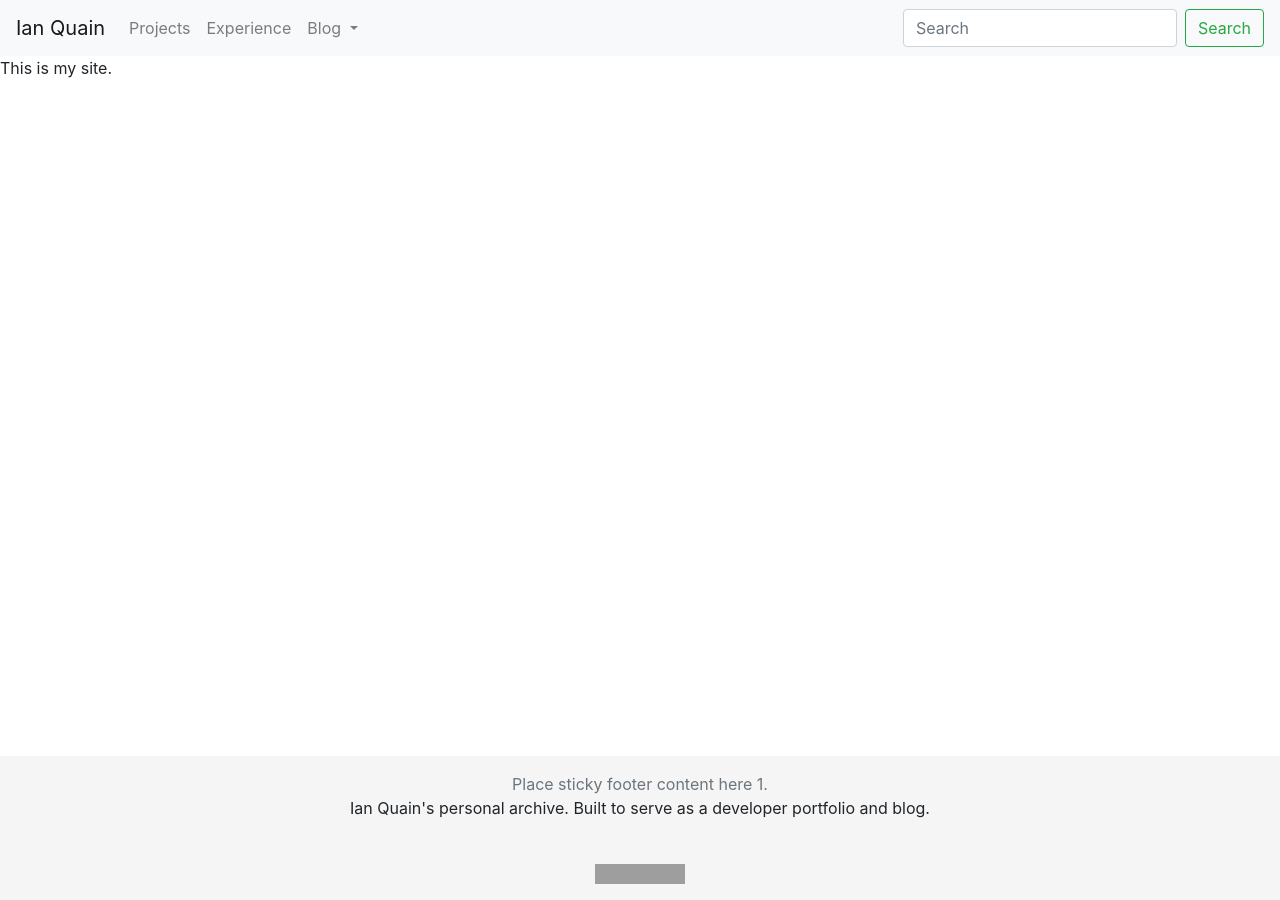
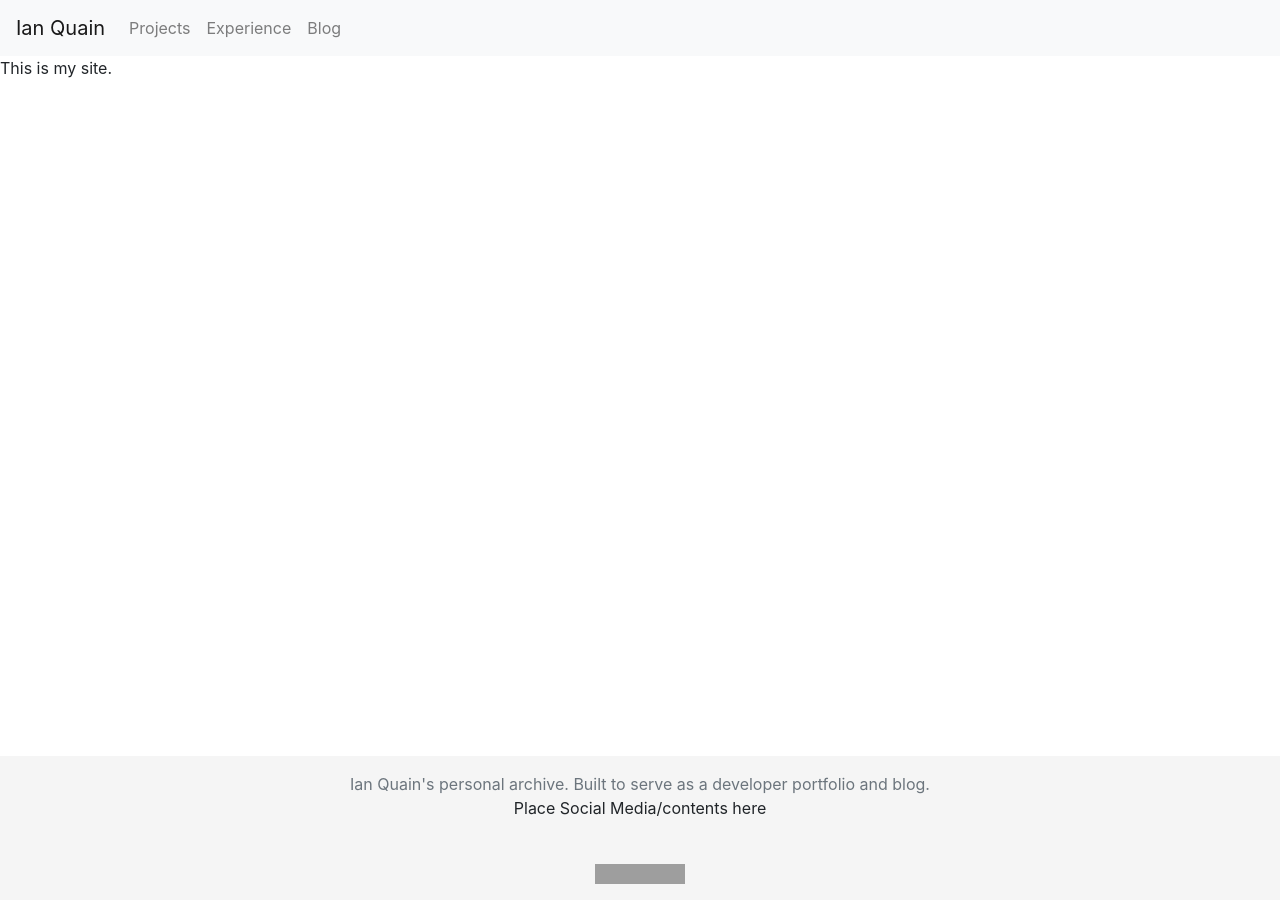
Before and after one commit to quaini/deprecated-personal-website, a Jekyll site: the page built from index.html, in a window 1280 px wide. Built offline with Jekyll 4.4.1, drawn with Linux system fonts in a browser that asks for light colours; nearby versions of some CDN libraries; grey boxes are pictures that could not be loaded.

Commit message:
clean up footer and navbar and add youtube channel social

```diff
--- a/_includes/footer.html
+++ b/_includes/footer.html
@@ -16,11 +16,11 @@
         <div class="wrapper">
             <div class="footer-col-wrapper">
                 <div class="footer-col">
-                    <span class="text-muted">Place sticky footer content here 1.</span>
+                    <span class="text-muted">{{ site.description | escape }}</span>
                 </div>
 
                 <div class="footer-col">
-                    <p>{{ site.description | escape }}</p>
+                    <p>Place Social Media/contents here</p>
                 </div>
 
                 <!-- License -->
--- a/_includes/navbar.html
+++ b/_includes/navbar.html
@@ -25,23 +25,10 @@
                     <li class="nav-item">
                         <a class="nav-link" href="#">Experience</a>
                     </li>
-                    <li class="nav-item dropdown">
-                        <a class="nav-link dropdown-toggle" href="#" id="navbarDropdown" role="button" data-toggle="dropdown" aria-haspopup="true" aria-expanded="false">
-                            Blog
-                        </a>
-                        <div class="dropdown-menu" aria-labelledby="navbarDropdown">
-                            <a class="dropdown-item" href="#">Tech</a>
-                            <a class="dropdown-item" href="#">Chess</a>
-                            <a class="dropdown-item" href="#">Fitness</a>
-                            <a class="dropdown-item" href="#">Reading</a>
-                            <a class="dropdown-item" href="#">Other</a>
-                        </div>
+                    <li class="nav-item">
+                        <a class="nav-link" href="#">Blog</a>
                     </li>
                 </ul>
-                <form class="form-inline my-2 my-lg-0">
-                    <input class="form-control mr-sm-2" type="search" placeholder="Search" aria-label="Search">
-                    <button class="btn btn-outline-success my-2 my-sm-0" type="submit">Search</button>
-                </form>
             </div>
         </nav>
 
--- a/_includes/social.html
+++ b/_includes/social.html
@@ -2,4 +2,5 @@
     {%- if social.linkedin -%}<li><a rel="me" href="https://www.linkedin.com/in/{{ social.linkedin | cgi_escape | escape }}" title="{{ social.linkedin | escape }}"><svg class="svg-icon grey"><use xlink:href="{{ '/assets/minima-social-icons.svg#linkedin' | relative_url }}"></use></svg></a></li>{%- endif -%}
     {%- if social.github -%}<li><a rel="me" href="https://github.com/{{ social.github | cgi_escape | escape }}" title="{{ social.github | escape }}"><svg class="svg-icon grey"><use xlink:href="{{ '/assets/minima-social-icons.svg#github' | relative_url }}"></use></svg></a></li>{%- endif -%}
     {%- if social.stackoverflow -%}<li><a rel="me" href="https://stackoverflow.com/users/{{ social.stackoverflow | cgi_escape | escape }}" title="{{ social.stackoverflow | escape }}"><svg class="svg-icon grey"><use xlink:href="{{ '/assets/minima-social-icons.svg#stackoverflow' | relative_url }}"></use></svg></a></li>{%- endif -%}
+    {%- if social.youtube_channel -%}<li><a rel="me" href="https://www.youtube.com/channel/{{ social.youtube_channel | cgi_escape | escape }}" title="{{ social.youtube_channel_name | escape | default: 'YouTube' }}"><svg class="svg-icon grey"><use xlink:href="{{ '/assets/minima-social-icons.svg#youtube' | relative_url }}"></use></svg></a></li>{%- endif -%}
 </ul>
```
